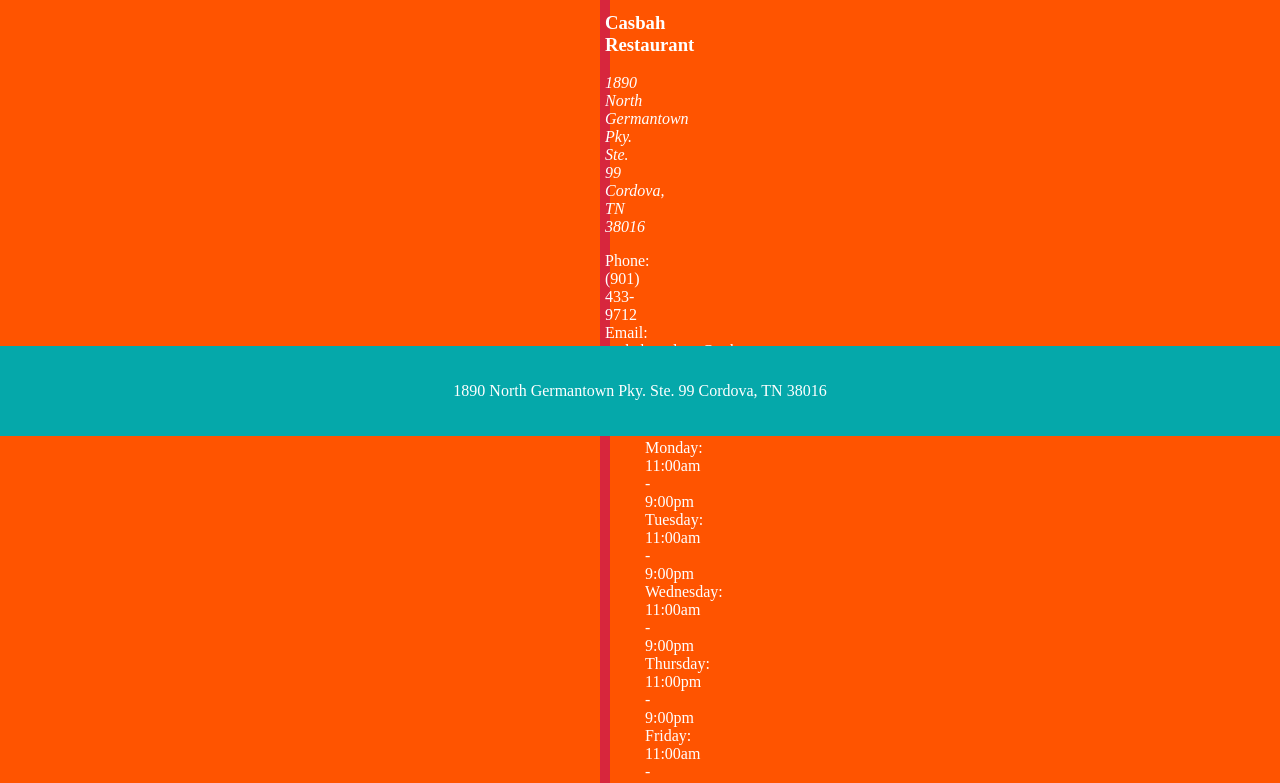
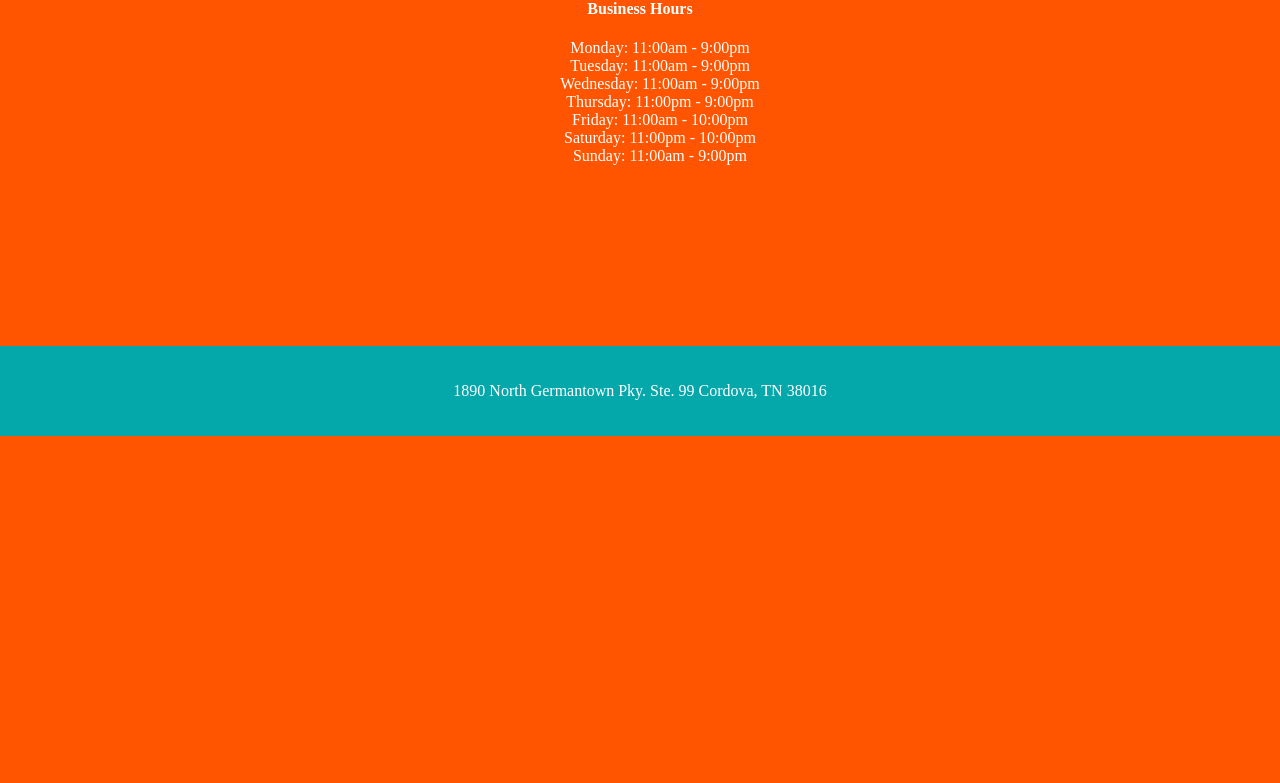
Before and after one commit to llAntonio1ll/Restaurant-Website, a plain HTML site: page contact.html in a window 1280 px wide. Shown: the part 364-1147 px from the top of the page. After the commit the page ends 800 px from the top, so only its background shows below. Drawn offline with Linux system fonts and the light colour scheme.

Commit message:
Add files via upload

```diff
--- a/contact.html
+++ b/contact.html
@@ -14,7 +14,6 @@
 			<a class="button" href="contact.html">Contact</a>
 		</div>
 	</div>
-	<div class="information">
 	<h1>Contact Information</h1>
 	<h3>Casbah Restaurant</h3>
 	<address>1890 North Germantown Pky. Ste. 99 <br>Cordova, TN 38016</address>
@@ -29,7 +28,6 @@
     	<li>Saturday: 11:00pm - 10:00pm</li>
     	<li>Sunday: 11:00am - 9:00pm</li>
 </ul>
-</div>
 	<footer class="bottom">
 		<p>1890 North Germantown Pky. Ste. 99 Cordova, TN 38016</p>
 	</footer>
```
